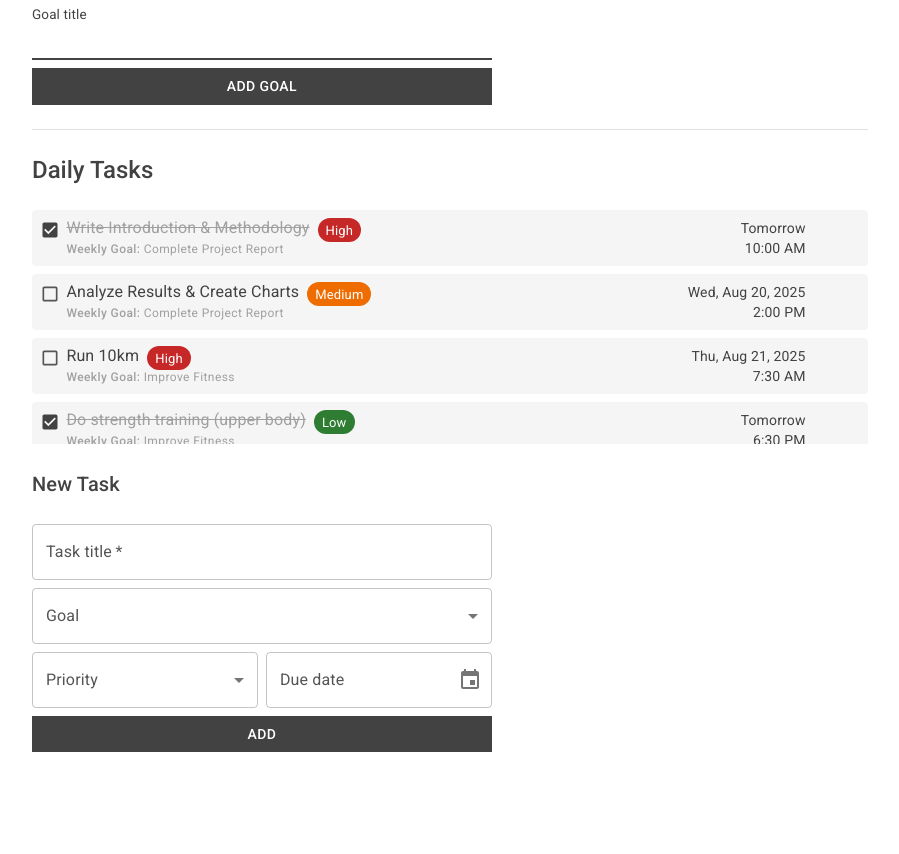
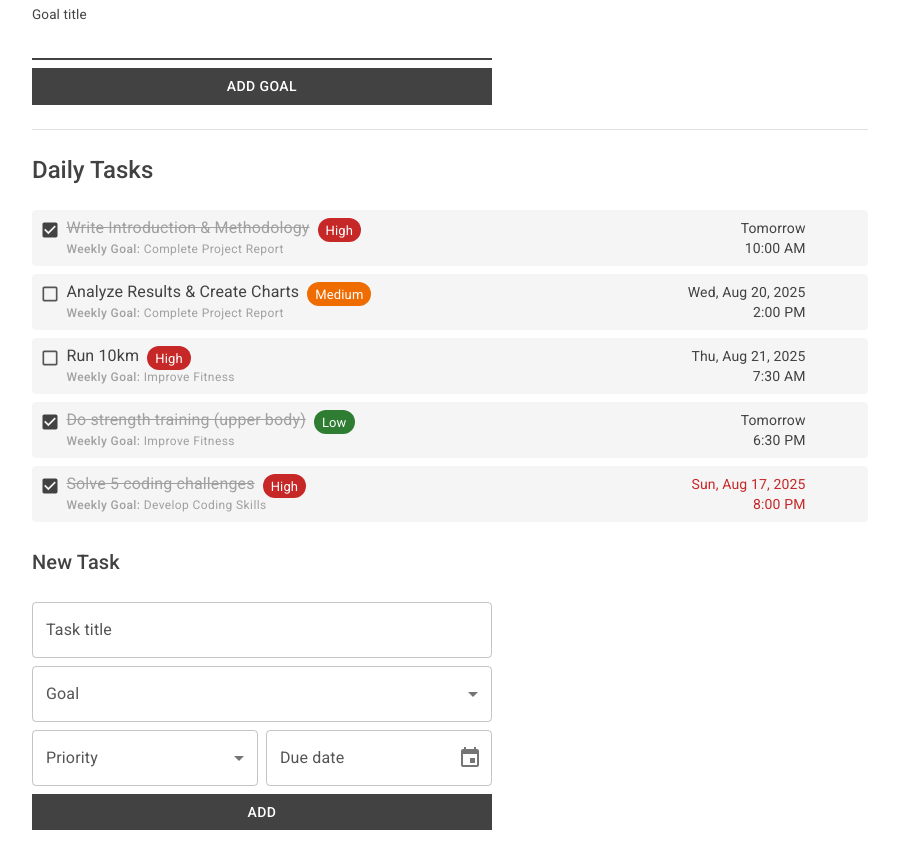
Before and after one commit to msadawi1/Taskit-task-management-dashboard, a React (Create React App) app: page / in a window 1280 px wide. Shown: the part 420-1274 px from the top of the page, without its empty margins (292-1191 px from the left). Before the commit the page ends 1196 px from the top, so only its background shows below. Built offline with nearby package versions, Linux system fonts and the light colour scheme; some icons are missing.

Commit message:
Add 'Add Daily Task' functionality, fix goal and task form validation, change tasks section height to 550px

```diff
--- a/src/App.jsx
+++ b/src/App.jsx
@@ -1,16 +1,25 @@
-import React, { useState } from "react";
+import React, { useState, useRef } from "react";
 import dayjs from "dayjs";
 import Sidebar from "./components/Sidebar"
 import Header from "./components/Header";
 import GoalSection from "./components/Goals";
 import Tasks from "./components/Tasks";
 import Box from "@mui/material/Box";
-import { TasksContext } from "./components/context";
+import { TasksContext, GoalSelectContext } from "./components/context";
 import { createTheme, ThemeProvider, CssBaseline, Divider } from '@mui/material';
 
 const sideBarWidth = 300;
 
 const theme = createTheme({
+  components: {
+    MuiFormLabel: {
+      styleOverrides: {
+        asterisk: {
+          display: "none", // hide the star
+        },
+      },
+    },
+  },
   palette: {
     mode: 'light',
     primary: {
@@ -56,6 +65,9 @@ function App() {
     { id: 2, title: "Improve Fitness", status: "in-progress" },
     { id: 3, title: "Develop Coding Skills", status: "completed" }
   ]);
+  const [goalSelect, setGoalSelect] = useState('');
+  const formRef = useRef(null);
+  const taskTitleRef = useRef(null);
   const [tasks, setTasks] = useState([
     {
       id: 1,
@@ -98,6 +110,12 @@ function App() {
       status: true
     }
   ]);
+  function scrollToForm() {
+    formRef.current?.scrollIntoView({ behavior: 'smooth' });
+    setTimeout(() => {
+      taskTitleRef.current?.focus();
+    }, 200);
+  }
   function removeGoal(id) {
     setWeeklyGoals(prevGoals => prevGoals.filter(goal => goal.id !== id));
     setTasks(prevValue => prevValue.filter(task => task.weeklyGoalId !== id));
@@ -113,14 +131,16 @@ function App() {
     <ThemeProvider theme={theme}>
       <CssBaseline />
       <Sidebar width={sideBarWidth} />
-      <TasksContext.Provider value={{tasks, setTasks}}>
-        <Box component='main' sx={{ display: 'flex', flexDirection: 'column', flexGrow: 1, p: 3, pr: 15, ml: `${sideBarWidth}px`, gap: 3 }}>
-          <Header />
-          <Divider />
-          <GoalSection goals={weeklyGoals} onRemove={removeGoal} onAdd={addGoal} />
-          <Divider />
-          <Tasks goals={weeklyGoals} />
-        </Box>
+      <TasksContext.Provider value={{ tasks, setTasks }}>
+        <GoalSelectContext.Provider value={{ goalSelect, setGoalSelect }}>
+          <Box component='main' sx={{ display: 'flex', flexDirection: 'column', flexGrow: 1, p: 3, pr: 15, ml: `${sideBarWidth}px`, gap: 3 }}>
+            <Header />
+            <Divider />
+            <GoalSection scrollToForm={scrollToForm} goals={weeklyGoals} onRemove={removeGoal} onAdd={addGoal} />
+            <Divider />
+            <Tasks formRef={formRef} inputRef={taskTitleRef} goals={weeklyGoals} />
+          </Box>
+        </GoalSelectContext.Provider>
       </TasksContext.Provider>
     </ThemeProvider>
   );
--- a/src/components/TaskForm.jsx
+++ b/src/components/TaskForm.jsx
@@ -1,4 +1,4 @@
-import React, { useState, useRef, useEffect } from "react";
+import React, { useState } from "react";
 import dayjs from 'dayjs';
 import TextField from "@mui/material/TextField";
 import Grid from '@mui/material/Grid';
@@ -11,14 +11,15 @@ import Box from '@mui/material/Box';
 import { AdapterDayjs } from '@mui/x-date-pickers/AdapterDayjs';
 import { LocalizationProvider } from '@mui/x-date-pickers/LocalizationProvider';
 import { DateTimePicker } from '@mui/x-date-pickers/DateTimePicker';
+import { useGoalSelectContext } from "./context";
 import Typography from "@mui/material/Typography";
 
 export default function TaskForm(props) {
     const [title, setTitle] = useState('');
     const [dueDate, setDueDate] = useState(null);
-    const [goalSelect, setGoalSelect] = useState('');
     const [priority, setPriority] = useState('');
     const [error, setError] = useState('');
+    const { goalSelect, setGoalSelect } = useGoalSelectContext();
     const updatePriority = (event) => {
         const newValue = event.target.value;
         setPriority(newValue);
@@ -27,15 +28,14 @@ export default function TaskForm(props) {
         const newValue = event.target.value;
         setGoalSelect(newValue);
     };
-    const titleRef = useRef();
     function updateTitle(event) {
         const newValue = event.target.value;
         setTitle(newValue);
     }
     function addTask(event) {
         event.preventDefault();
-        const currentDateTime = dayjs();
-        if(!currentDateTime.isBefore(dueDate)) {
+        if(!dueDate) {
+            setError("Please choose due date.");
             return;
         };
         props.onAdd(title, goalSelect, priority, dueDate);
@@ -48,27 +48,24 @@ export default function TaskForm(props) {
         const currentDateTime = dayjs();
         if (!newValue || !newValue.isAfter(currentDateTime)) {
             setError("Due time must be after the current time.");
+            return false;
         } else {
             setError("");
             setDueDate(newValue);
+            return true;
         }
     }
-    useEffect(() => {
-        if (props.autoFocus) {
-            titleRef.current?.focus();
-        }
-    }, [props.autoFocus]);
-    return (<form autoComplete="off">
+    return (<form onSubmit={addTask} autoComplete="off" ref={props.formRef}>
         <Grid container columnSpacing={1} rowSpacing={1} sx={{ width: '55%' }}>
             <Grid size={12} sx={{mb: 1}}>
                 <Typography color="warning" variant="body1">{error}</Typography>
             </Grid>
             <Grid size={12}>
-                <TextField required={true} id="standard-outlined" sx={{ width: '100%' }} size="medium" value={title} onChange={updateTitle} label="Task title" inputRef={titleRef} />
+                <TextField required={true} id="standard-outlined" sx={{ width: '100%' }} size="medium" value={title} onChange={updateTitle} label="Task title" inputRef={props.inputRef} />
             </Grid>
             <Grid size={12}>
                 <Box sx={{ minWidth: 105 }}>
-                    <FormControl fullWidth size='medium'>
+                    <FormControl fullWidth required={true} size='medium'>
                         <InputLabel id="goal-select-label">Goal</InputLabel>
                         <Select
                             labelId="goal-select-label"
@@ -76,7 +73,6 @@ export default function TaskForm(props) {
                             value={goalSelect}
                             label="Goal"
                             onChange={updateGoal}
-                            required={true}
                         >
                             {props.weeklyGoals.map(goal =>
                                 <MenuItem key={goal.id} id={goal.id} value={goal.id}>{goal.title[0].toUpperCase() + goal.title.slice(1, goal.title.length)}</MenuItem>
@@ -87,7 +83,7 @@ export default function TaskForm(props) {
             </Grid>
             <Grid size={6}>
                 <Box sx={{ minWidth: 105 }}>
-                    <FormControl fullWidth size='medium'>
+                    <FormControl fullWidth required={true} size='medium'>
                         <InputLabel id="priority-select-label">Priority</InputLabel>
                         <Select
                             labelId="priority-select-label"
@@ -100,7 +96,6 @@ export default function TaskForm(props) {
                                     priority === 0 ? 'warning.main' :
                                         priority === 1 ? 'info.main' : 'success.main'
                             }}
-                            required={true}
                         >
                             <MenuItem value={0} sx={{ color: 'warning.main' }}>High</MenuItem>
                             <MenuItem value={1} sx={{ color: 'info.main' }}>Medium</MenuItem>
@@ -115,7 +110,7 @@ export default function TaskForm(props) {
                 </LocalizationProvider>
             </Grid>
             <Grid size={12}>
-                <Button onClick={addTask} fullWidth variant='contained' type="submit" color='primary' size="medium" disableElevation sx={{ borderRadius: 0 }}>Add</Button>
+                <Button fullWidth variant='contained' type="submit" color='primary' size="medium" disableElevation sx={{ borderRadius: 0 }}>Add</Button>
             </Grid>
         </Grid>
     </form>);
--- a/src/components/Tasks.jsx
+++ b/src/components/Tasks.jsx
@@ -28,7 +28,7 @@ export default function TaskSection(props) {
             <Grid size={12}>
                 <Typography variant='h5' fontWeight={500} color="primary">Daily Tasks</Typography>
             </Grid>
-            <Grid container size={12} sx={{maxHeight: '250px', overflowY: 'scroll', m: 0, pt: 2}}>
+            <Grid container size={12} sx={{maxHeight: '550px', overflowY: 'scroll', m: 0, pt: 2}}>
                 {tasks.map(task =>
                     <Grid key={task.id} size={12}>
                         <Task onCheck={completeTask} {...task} goal={props.goals.find(goal => goal.id === task.weeklyGoalId)} onHide={removeTask} />
@@ -39,7 +39,7 @@ export default function TaskSection(props) {
                 <Typography variant='h6' fontWeight={500} color="primary">New Task</Typography>
             </Grid>
             <Grid size={12}>
-                <TaskForm onAdd={addTask} weeklyGoals={props.goals} />
+                <TaskForm formRef={props.formRef} inputRef={props.inputRef} onAdd={addTask} weeklyGoals={props.goals} />
             </Grid>
         </Grid>
     );
--- a/src/components/WeeklyGoal.jsx
+++ b/src/components/WeeklyGoal.jsx
@@ -4,10 +4,14 @@ import Typography from '@mui/material/Typography';
 import Button from '@mui/material/Button';
 import IconButton from '@mui/material/IconButton';
 import DeleteIcon from '@mui/icons-material/Delete';
-import { useTasksContext } from "./context";
+import { useGoalSelectContext } from "./context";
 
 export default function WeeklyGoal(props) {
-    const tasks = useTasksContext();
+    const { setGoalSelect } = useGoalSelectContext();
+    function handleClick() {
+        setGoalSelect(props.id);
+        props.onClick();
+    }
     return (
         <Grid container columnSpacing={1} sx={{ width: "100%" }} alignItems='center'>
             <Grid size="grow">
@@ -19,7 +23,7 @@ export default function WeeklyGoal(props) {
                 </IconButton >
             </Grid>
             <Grid size={12}>
-                <Button variant='contained' type="button" color='secondary' size="small" disableElevation sx={{ fontWeight: "400", borderRadius: 4 }}>Add Daily Task</Button>
+                <Button variant='contained' onClick={handleClick} type="button" color='secondary' size="small" disableElevation sx={{ fontWeight: "400", borderRadius: 4 }}>Add Daily Task</Button>
             </Grid>
         </Grid>
     );
--- a/src/components/context.js
+++ b/src/components/context.js
@@ -1,6 +1,7 @@
 import { createContext, useContext } from 'react';
 
 export const TasksContext = createContext();
+export const GoalSelectContext = createContext();
 
 export function useTasksContext() {
     const tasks = useContext(TasksContext);
@@ -8,3 +9,10 @@ export function useTasksContext() {
         throw new Error("Error: tasks context is undefined, try wrapping element inside context provider.");
     return tasks;
 }
+
+export function useGoalSelectContext() {
+    const selectedGoal = useContext(GoalSelectContext);
+    if(!selectedGoal)
+        throw new Error("Error: tasks context is undefined, try wrapping element inside context provider.");
+    return selectedGoal;
+}
```
Also changed, not shown: src/components/Goals.jsx (+6 -6 lines).
